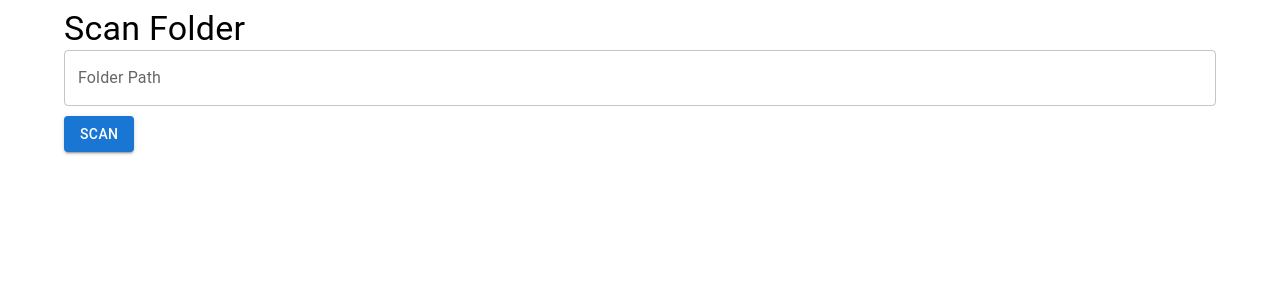
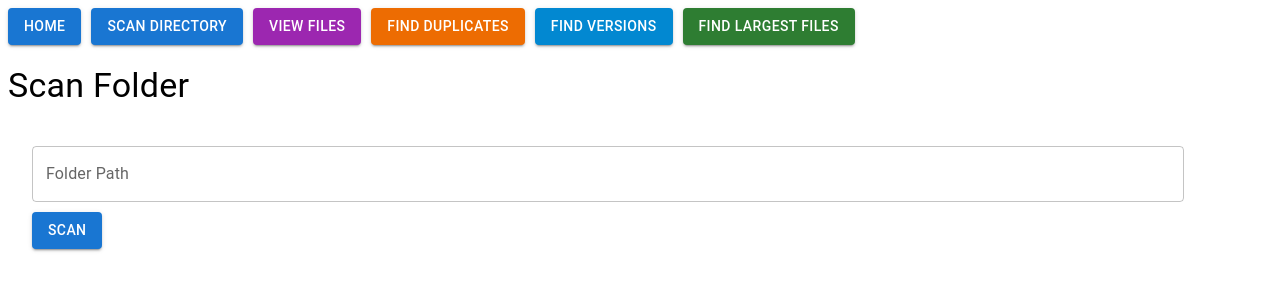
Before and after one commit to biganton/disc-indexer, a React (Vite) app in the folder frontend/: page /scan in a window 1280 px wide. Shown: the top 300 px of the page. Built offline with nearby package versions, Linux system fonts and the light colour scheme.

Commit message:
feat: add navigation

```diff
--- a/frontend/src/components/FileList.jsx
+++ b/frontend/src/components/FileList.jsx
@@ -2,6 +2,7 @@ import React from 'react';
 import { useQuery } from '@tanstack/react-query';
 import { Table, TableBody, TableCell, TableContainer, TableHead, TableRow, Paper, Button, Typography, } from '@mui/material';
 import { openFile, handleDelete } from '../actions/fileActions.js';
+import NavHeader from "./NavHeader.jsx";
 
 const fetchFiles = async () => {
   const res = await fetch('http://localhost:8080/files/all');
@@ -12,9 +13,9 @@ const fetchFiles = async () => {
 };
 
 const FileList = () => {
-  const { data, error, isLoading } = useQuery({
-    queryKey: ['files'], // Unique identifier for this query
-    queryFn: fetchFiles, // Function that fetches the data
+  const { data, error, isLoading, refetch } = useQuery({
+    queryKey: ['files'],
+    queryFn: fetchFiles,
   });
 
   if (isLoading) {
@@ -26,10 +27,9 @@ const FileList = () => {
   }
 
   return (
-    <TableContainer component={Paper}>
-      <Typography variant="h4" gutterBottom>
-       All Files
-    </Typography>
+      <div>
+      <NavHeader pageName="All Files"/>
+      <TableContainer component={Paper}>
       <Table>
         <TableHead>
           <TableRow>
@@ -69,12 +69,13 @@ const FileList = () => {
                     >
                       Delete
                     </Button>
-                  </TableCell>
+              </TableCell>
             </TableRow>
           ))}
         </TableBody>
       </Table>
     </TableContainer>
+      </div>
   );
 };
 
--- /dev/null
+++ b/frontend/src/components/NavHeader.jsx
@@ -0,0 +1,35 @@
+import React from 'react';
+import { Button, Typography } from "@mui/material";
+import { Link } from "react-router-dom";
+
+const NavHeader = ({ pageName }) => {
+  return (
+    <div>
+      <nav>
+        <Button component={Link} to="/" variant="contained" color="primary">
+          Home
+        </Button>
+        <Button component={Link} to="/scan" variant="contained" color="primary" style={{ marginLeft: "10px" }}>
+          Scan Directory
+        </Button>
+        <Button component={Link} to="/files" variant="contained" color="secondary" style={{ marginLeft: "10px" }}>
+          View Files
+        </Button>
+        <Button component={Link} to="/duplicates" variant="contained" color="warning" style={{ marginLeft: "10px" }}>
+          Find Duplicates
+        </Button>
+        <Button component={Link} to="/versions" variant="contained" color="info" style={{ marginLeft: "10px" }}>
+          Find Versions
+        </Button>
+        <Button component={Link} to="/largest" variant="contained" color="success" style={{ marginLeft: "10px" }}>
+          Find Largest Files
+        </Button>
+      </nav>
+      <Typography variant="h4" gutterBottom style={{ marginTop: '20px' }}>
+        {pageName}
+      </Typography>
+    </div>
+  );
+};
+
+export default NavHeader;
--- a/frontend/src/pages/Duplicates.jsx
+++ b/frontend/src/pages/Duplicates.jsx
@@ -13,6 +13,7 @@ import {
   Checkbox,
 } from '@mui/material';
 import { openFile, handleDelete } from '../actions/fileActions.js';
+import NavHeader from "../components/NavHeader.jsx";
 
 const fetchDuplicates = async () => {
   const res = await fetch('http://localhost:8080/files/duplicates');
@@ -93,10 +94,8 @@ const Duplicates = () => {
 
   return (
       <div>
-          <Typography variant="h4" gutterBottom>
-              Duplicate Files
-          </Typography>
-          {data.map((group, index) => (
+        <NavHeader pageName="Duplicate Files"/>
+        {data.map((group, index) => (
               <TableContainer component={Paper} key={index} style={{marginBottom: '20px'}}>
                   <Typography variant="h6" style={{padding: '10px'}}>
                       Group {index + 1}
@@ -154,15 +153,12 @@ const Duplicates = () => {
                   </Table>
               </TableContainer>
           ))}
-          <div style={{margin: '20px'}}>
-              <label>
-                  <input
-                      type="checkbox"
-                      checked={archive}
-                      onChange={() => setArchive((prev) => !prev)}
-                  />
-                  Archive directory after moving
-              </label>
+          <div style={{margin: '20px', display: 'flex', alignItems: 'center'}}>
+              <Checkbox
+                  checked={archive}
+                  onChange={() => setArchive((prev) => !prev)}
+              />
+              <Typography variant="body1">Archive directory after moving files</Typography>
           </div>
           <Button
               variant="contained"
--- a/frontend/src/pages/Largest.jsx
+++ b/frontend/src/pages/Largest.jsx
@@ -8,10 +8,10 @@ import {
   TableHead,
   TableRow,
   Paper,
-  Typography,
   Button,
 } from '@mui/material';
 import { openFile, handleDelete } from '../actions/fileActions.js';
+import NavHeader from '../components/NavHeader.jsx';
 
 const fetchLargest = async () => {
   const res = await fetch('http://localhost:8080/files/largest');
@@ -36,11 +36,9 @@ const Largest = () => {
   }
 
   return (
-    <div>
-      <Typography variant="h4" gutterBottom>
-        Largest Files
-      </Typography>
-        <TableContainer component={Paper} style={{ marginBottom: '20px' }}>
+      <div>
+        <NavHeader pageName="Largest Files"/>
+        <TableContainer component={Paper} style={{marginBottom: '20px'}}>
           <Table>
             <TableHead>
               <TableRow>
@@ -86,7 +84,7 @@ const Largest = () => {
             </TableBody>
           </Table>
         </TableContainer>
-    </div>
+      </div>
   );
 };
 
--- a/frontend/src/pages/ScanFolder.jsx
+++ b/frontend/src/pages/ScanFolder.jsx
@@ -1,6 +1,8 @@
 import React, { useState } from "react";
 import { scanFolder } from "../api/api";
 import { Button, TextField, Typography, Container } from "@mui/material";
+import {Link} from "react-router-dom";
+import NavHeader from "../components/NavHeader.jsx";
 
 const ScanFolder = () => {
   const [folderPath, setFolderPath] = useState("");
@@ -16,8 +18,9 @@ const ScanFolder = () => {
   };
 
   return (
-    <Container>
-      <Typography variant="h4">Scan Folder</Typography>
+    <div>
+      <NavHeader pageName="Scan Folder"/>
+      <Container style={{ marginLeft: '0', marginRight: 'auto', marginTop: '40px' }}>
       <TextField
         label="Folder Path"
         fullWidth
@@ -27,8 +30,10 @@ const ScanFolder = () => {
       />
       <Button variant="contained" onClick={handleScan}>Scan</Button>
       {message && <Typography variant="body1">{message}</Typography>}
-    </Container>
-  );
+      </Container>
+    </div>
+    )
+    ;
 };
 
 export default ScanFolder;
--- a/frontend/src/pages/Versions.jsx
+++ b/frontend/src/pages/Versions.jsx
@@ -13,6 +13,8 @@ import {
   Checkbox,
 } from '@mui/material';
 import { openFile, handleDelete } from '../actions/fileActions.js';
+import {Link} from "react-router-dom";
+import NavHeader from "../components/NavHeader.jsx";
 
 const fetchVersions = async () => {
   const res = await fetch('http://localhost:8080/files/versions?threshold=3');
@@ -30,6 +32,7 @@ const Versions = () => {
 
   const [selectedFiles, setSelectedFiles] = useState([]);
   const [archive, setArchive] = useState(false);
+  const [targetDirectoryPath, setTargetDirectoryPath] = useState('');
 
   const toggleFileSelection = (fileId) => {
     setSelectedFiles((prevSelected) =>
@@ -94,10 +97,8 @@ const Versions = () => {
 
   return (
       <div>
-          <Typography variant="h4" gutterBottom>
-              File Versions
-          </Typography>
-          {data.map((group, index) => (
+        <NavHeader pageName="File Versions"/>
+        {data.map((group, index) => (
               <TableContainer component={Paper} key={index} style={{marginBottom: '20px'}}>
                   <Typography variant="h6" style={{padding: '10px'}}>
                       Group {index + 1}
@@ -155,15 +156,12 @@ const Versions = () => {
                   </Table>
               </TableContainer>
           ))}
-          <div style={{margin: '20px'}}>
-              <label>
-                  <input
-                      type="checkbox"
-                      checked={archive}
-                      onChange={() => setArchive((prev) => !prev)}
-                  />
-                  Archive directory after moving
-              </label>
+          <div style={{margin: '20px', display: 'flex', alignItems: 'center'}}>
+              <Checkbox
+                  checked={archive}
+                  onChange={() => setArchive((prev) => !prev)}
+              />
+              <Typography variant="body1">Archive directory after moving files</Typography>
           </div>
           <Button
               variant="contained"
@@ -171,9 +169,10 @@ const Versions = () => {
               style={{margin: '10px'}}
               onClick={() => {
                   const targetDirectoryPath = prompt('Enter target directory path:');
-                  const threshold = parseInt(prompt('Enter threshold value (default: 3):'), 10) || 3;
                   if (targetDirectoryPath) {
-                      handleMoveToGroupedDirectories(targetDirectoryPath, threshold, archive);
+                      handleMoveToGroupedDirectories(targetDirectoryPath, 3, archive);
+                  } else {
+                      alert('Please enter a valid directory path.');
                   }
               }}
           >
```
